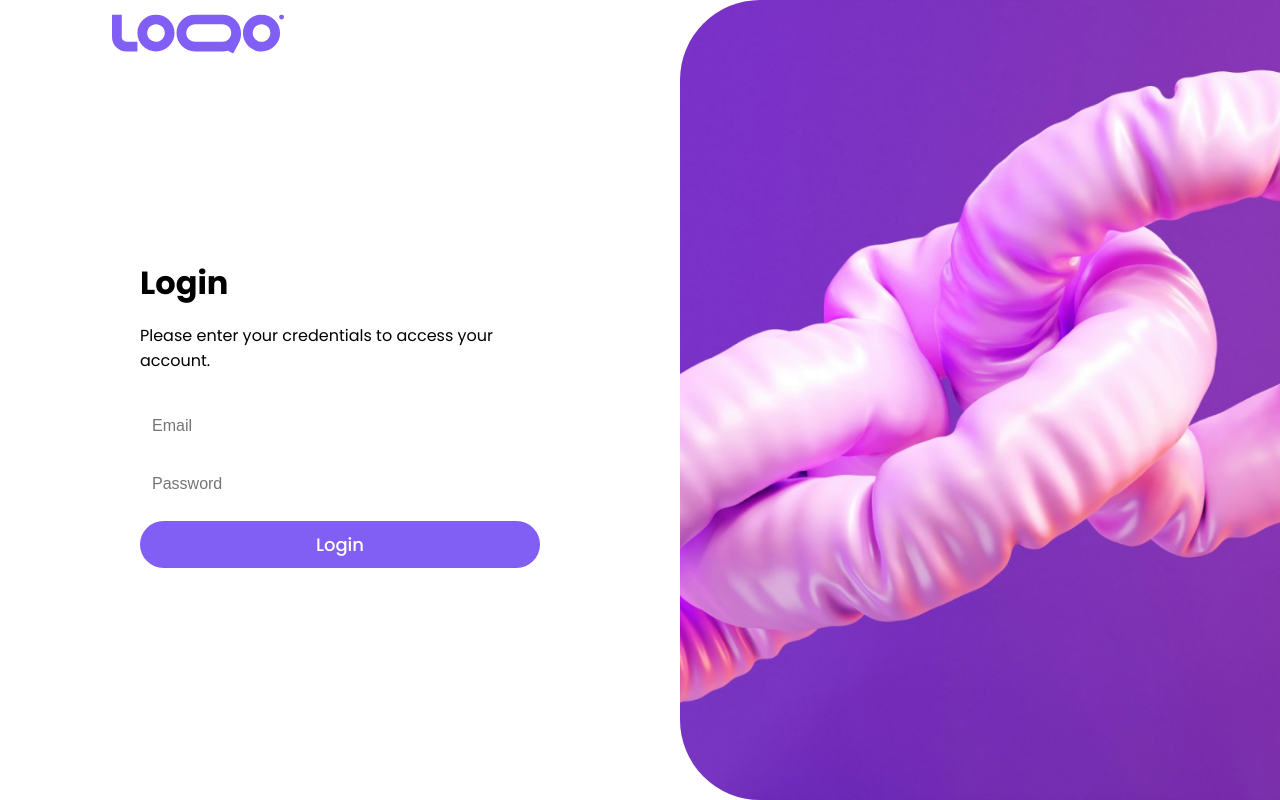
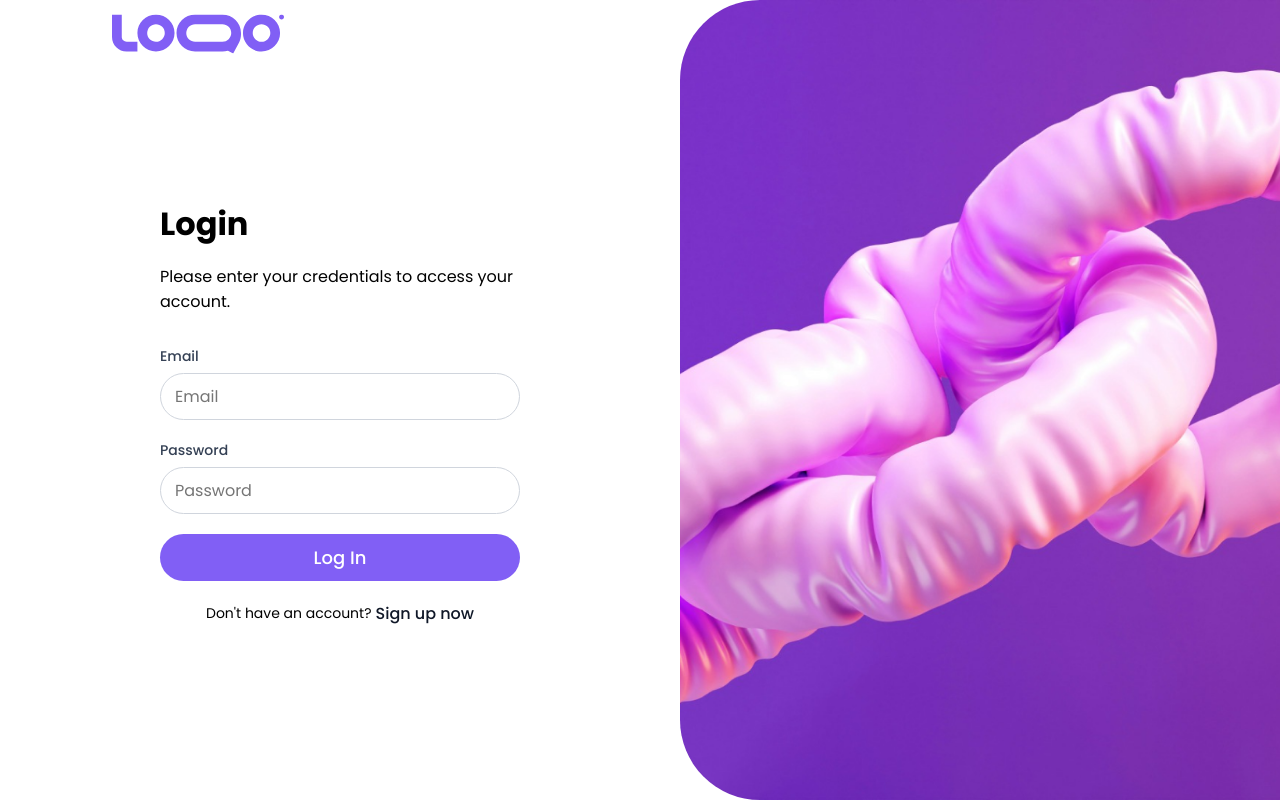
Before and after one commit to henriettamajai/ecommerce-app, a React (Create React App) app in the folder ecommerce/: page /login in a window 1280 px wide. Built offline with nearby package versions, Linux system fonts and the light colour scheme.

Commit message:
Updated login page layout

```diff
--- /dev/null
+++ b/ecommerce/src/components/loginForm/LoginForm.js
@@ -0,0 +1,51 @@
+import React, { useState } from 'react';
+import Button from '../button/Button';
+import styles from './LoginForm.module.css';
+import { useNavigate } from 'react-router-dom';
+
+const LoginForm = () => {
+    const [formData, setFormData] = useState({
+        email: '',
+        password: '',
+    });
+
+    const handleInputChange = (e) => {
+        const { name, value } = e.target;
+        setFormData((prevData) => ({
+            ...prevData,
+            [name]: value,
+        }));
+    };
+
+    const handleSubmit = (e) => {
+        e.preventDefault();
+        console.log('Login form data:', formData);
+    };
+    const navigate = useNavigate();
+    const handleSignUpClick = () => {
+        navigate('/signup');
+    };
+
+    return (
+        <form className={styles.form} onSubmit={handleSubmit}>
+            <div className={styles.inputWrapper}>
+                <label htmlFor="email" className={styles.label}>Email</label>
+                <input id="email" type="email" name="email" placeholder="Email" className={styles.inputFullWidth} value={formData.email} onChange={handleInputChange} />
+            </div>
+            <div className={styles.inputWrapper}>
+                <label htmlFor="password" className={styles.label}>Password</label>
+                <input id="password" type="password" name="password" placeholder="Password" className={styles.inputFullWidth} value={formData.password} onChange={handleInputChange} />
+            </div>
+
+            <Button size="medium" variant="filled" type="submit" className={styles.buttonFullWidth}>
+                Log In
+            </Button>
+            <div className={styles.signupLink}>
+                <span>Don't have an account?</span>
+                <Button size='extraSmall' variant='link' state='active' onClick={handleSignUpClick}> Sign up now </Button>
+            </div>
+        </form>
+    );
+};
+
+export default LoginForm;
--- /dev/null
+++ b/ecommerce/src/components/loginForm/LoginForm.module.css
@@ -0,0 +1,50 @@
+.form {
+    display: flex;
+    flex-direction: column;
+    gap: 20px;
+    width: 360px;
+    margin: 0 auto;
+    box-sizing: border-box;
+}
+
+.inputWrapper {
+    width: 100%;
+    max-width: 360px;
+    box-sizing: border-box;
+}
+
+.inputFullWidth {
+    font-family: 'Poppins', sans-serif;
+    border: 1px solid var(--neutral-300);
+    border-radius: 40px;
+    padding: 10px 14px;
+    font-size: 16px;
+    width: 100%;
+    margin: 0px;
+    box-sizing: border-box;
+}
+.inputFullWidth:focus {
+    border: 2px solid var(--primary-200);
+    outline: none;
+}
+
+.label {
+    font-size: 14px;
+    font-weight: 500;
+    color: var(--neutral-700);
+    margin-bottom: 6px;
+    display: block;
+    text-align: left;
+}
+
+.buttonFullWidth {
+    width: 100%;
+}
+
+.signupLink{
+    display: flex;
+    justify-content: center;
+    align-items: center;
+    gap: 4px;
+    font-size: 14px;
+}
--- a/ecommerce/src/pages/login/LoginPage.js
+++ b/ecommerce/src/pages/login/LoginPage.js
@@ -1,7 +1,7 @@
 import React from 'react';
 import { useNavigate } from 'react-router-dom';
 import styles from './LoginPage.module.css';
-import Button from '../../components/button/Button';
+import LoginForm from '../../components/loginForm/LoginForm';
 
 const LoginPage = () => {
     const navigate = useNavigate();
@@ -16,19 +16,7 @@ const LoginPage = () => {
         <div className={styles.formWrapper}>
           <h2 className={styles.title}>Login</h2>
           <p className={styles.subtitle}>Please enter your credentials to access your account.</p>
-          <form className={styles.form}>
-            <input
-              type="email"
-              placeholder="Email"
-              className={styles.input}
-            />
-            <input
-              type="password"
-              placeholder="Password"
-              className={styles.input}
-            />
-            <Button size="medium">Login</Button>
-          </form>
+          <LoginForm />
         </div>
       </div>
       <div className={styles.rightContainer}>
--- a/ecommerce/src/pages/login/LoginPage.module.css
+++ b/ecommerce/src/pages/login/LoginPage.module.css
@@ -19,7 +19,7 @@
   }
 
   .formWrapper {
-    max-width: 400px;
+    max-width: 360px;
     width: 100%;
     text-align: center;
   }
```
